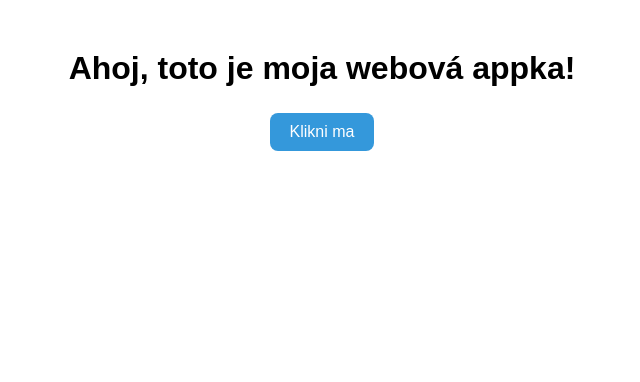
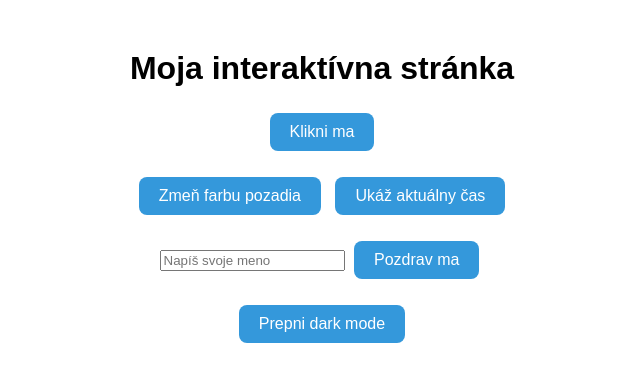
Before and after one commit to helenkafuskova/webapp-kacerik, a plain HTML site: page index.html in a window 1280 px wide. Shown: the whole page, without its empty margins (318-958 px from the left). Drawn offline with Linux system fonts and the light colour scheme.

Commit message:
Update index.html

```diff
--- a/index.html
+++ b/index.html
@@ -2,13 +2,26 @@
 <html lang="sk">
 <head>
   <meta charset="UTF-8">
-  <title>Moja WebApp</title>
+  <title>Interaktívna WebApp</title>
   <link rel="stylesheet" href="style.css">
 </head>
 <body>
-  <h1>Ahoj, toto je moja webová appka!</h1>
+  <h1>Moja interaktívna stránka</h1>
+
   <button id="btn">Klikni ma</button>
   <p id="output"></p>
+
+  <button id="btn2">Zmeň farbu pozadia</button>
+
+  <button id="btn3">Ukáž aktuálny čas</button>
+  <p id="time"></p>
+
+  <input type="text" id="nameInput" placeholder="Napíš svoje meno">
+  <button id="btn4">Pozdrav ma</button>
+  <p id="greeting"></p>
+
+  <button id="btn5">Prepni dark mode</button>
+
   <script src="app.js"></script>
 </body>
 </html>
```
